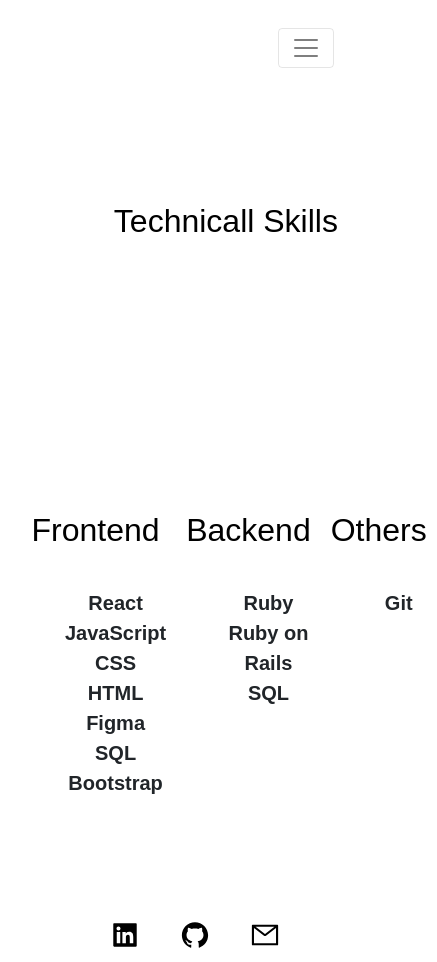
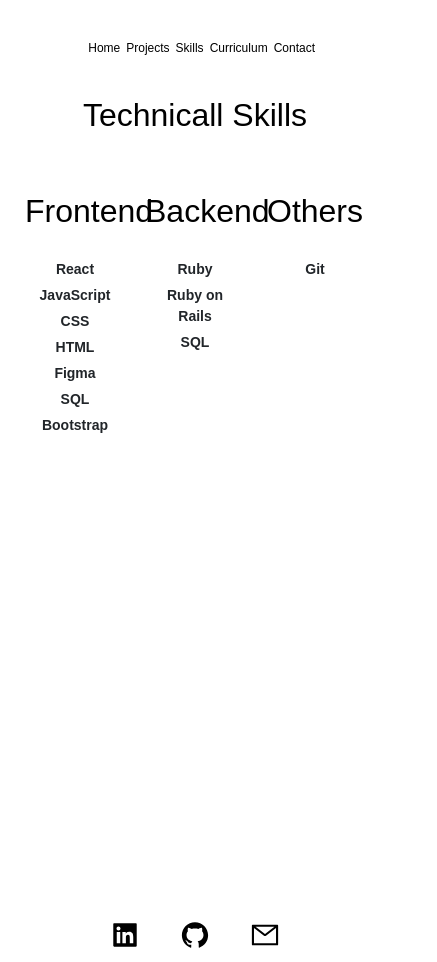
Before and after one commit to josejulio28/portfolio, a React (Create React App) app: page /tech in a window 390 px wide. Shown: the whole page, 437 px wide, since content can reach past the window. Built offline with nearby package versions, Linux system fonts and the light colour scheme.

Commit message:
changes in media queries in portfolio and tech skills, changed font, responsiveness of the navbar and improved responsiveness in portfolio, about page

```diff
--- a/package.json
+++ b/package.json
@@ -9,6 +9,7 @@
     "@fortawesome/fontawesome-svg-core": "^1.2.36",
     "@fortawesome/free-solid-svg-icons": "^5.15.4",
     "@fortawesome/react-fontawesome": "^0.1.15",
+    "@mui/material": "^5.0.4",
     "@testing-library/jest-dom": "^5.11.4",
     "@testing-library/react": "^11.1.0",
     "@testing-library/user-event": "^12.1.10",
--- a/src/App.css
+++ b/src/App.css
@@ -1,6 +1,6 @@
 .App {
   text-align: center;
-  font-family: "Nunito", sans-serif;
+  font-family: "Sora", sans-serif;
   height: 100%;
 }
 
@@ -24,3 +24,4 @@
 }
 
 @import url("https://fonts.googleapis.com/css2?family=Nunito:wght@300&display=swap");
+@import url("https://fonts.googleapis.com/css2?family=Sora&display=swap");
--- a/src/contents/about.js
+++ b/src/contents/about.js
@@ -1,11 +1,10 @@
 import React from "react";
 import "../styles/about.css";
 import Image from "../images/Julio.jpg";
-import Container from "react-bootstrap/Container";
 
 function about() {
   return (
-    <Container>
+    <div className="container">
       <div>
         <h1>José Júlio Gonçalves Ferreira</h1>
       </div>
@@ -39,7 +38,7 @@
           <p>Expressing myself clearly, </p>
         </div>
       </div>
-    </Container>
+    </div>
   );
 }
 
--- a/src/contents/navbar.js
+++ b/src/contents/navbar.js
@@ -1,5 +1,5 @@
 import React, { Component } from "react";
-import { NavLink } from "react-router-dom";
+import { Link } from "react-router-dom";
 import "../styles/navbar.css";
 import { Navbar, Nav } from "react-bootstrap";
 
@@ -7,30 +7,21 @@
   render() {
     return (
       <div className="Navbar_container">
-        <Navbar expand="lg">
-          <Navbar.Toggle aria-controls="basic-navbar-nav" />
-          <Navbar.Collapse id="basic-navbar-nav">
-            <Nav className="me-auto">
-              <NavLink to="/" className="link">
-                Home
-              </NavLink>
-              <NavLink to="/projects" className="link">
-                Projects
-              </NavLink>
-              <NavLink to="/tech" className="link">
-                {" "}
-                Skills
-              </NavLink>
-              <NavLink to="/julioferreira.pdf" target="_blank" className="link">
-                Curriculum
-              </NavLink>
-              <NavLink to="/contact" className="link">
-                {" "}
-                Contact
-              </NavLink>
-            </Nav>
-          </Navbar.Collapse>
-        </Navbar>
+        <Link to="/" className="link">
+          Home
+        </Link>
+        <Link to="/projects" className="link">
+          Projects
+        </Link>
+        <Link to="/tech" className="link">
+          Skills
+        </Link>
+        <Link to="/julioferreira.pdf" target="_blank" className="link">
+          Curriculum
+        </Link>
+        <Link to="/contact" className="link">
+          Contact
+        </Link>
       </div>
     );
   }
--- a/src/contents/portfolio.js
+++ b/src/contents/portfolio.js
@@ -11,13 +11,7 @@
     <div class="container-portfolio">
       <div className="card-portfolio">
         <h2>Survivors</h2>
-        <div class="flip-card">
-          <img
-            className="img-portfolio"
-            src={survivors}
-            alt="image_survivors"
-          />
-        </div>
+        <img className="img-portfolio" src={survivors} alt="image_survivors" />
         <div className="card-symbols">
           <a href="https://www.womensurvivors.net/" target="_blank">
             <FaChrome size="30px" color="black" />
--- a/src/contents/techskills.js
+++ b/src/contents/techskills.js
@@ -8,7 +8,7 @@
     <div class="container">
       <h2>Technicall Skills </h2>
       <div className="skills">
-        <div className="card-skills" s>
+        <div className="card-skills">
           <h2>Frontend</h2>
           <div>
             <ul>
--- a/src/styles/about.css
+++ b/src/styles/about.css
@@ -1,7 +1,11 @@
+.container {
+  display: flex;
+  flex-direction: column;
+}
 .main-about {
   display: inline-flex;
   width: 100%;
-  height: 100%;
+  height: 500px;
   vertical-align: middle;
   padding-top: 20px;
 }
@@ -33,8 +37,13 @@
 @media (max-width: 544px) {
   .img-about {
     width: 150px;
+    align-self: flex-start;
   } /*1rem = 16px*/
   p {
     size: 10px;
   }
+  .main-about {
+    flex-wrap: wrap;
+    flex-direction: column-reverse;
+  }
 }
--- a/src/styles/footer.css
+++ b/src/styles/footer.css
@@ -7,7 +7,7 @@
   justify-content: space-evenly;
   /* color: #ffdd87;
   background-color: #ffdd87; */
-  position: static; /* Set the navbar to fixed position */
+  flex-shrink: 0; /* Set the navbar to fixed position */
   bottom: 0; /* Position the footer at the bottom of the page */
   width: 100%;
   left: 0px;
--- a/src/styles/navbar.css
+++ b/src/styles/navbar.css
@@ -35,13 +35,18 @@
   }
 }
 
-@media (min-width: 576px) {
-  .container {
+@media (max-width: 576px) {
+  .Navbar_container {
     margin: 1em 2em;
+  }
+  .link {
+    font-size: 12px;
+    flex-wrap: wrap;
+    padding: 3px;
   }
   .Navbar_container h1 {
     white-space: normal;
-    font-size: 20;
+    font-size: 14px;
   }
 }
 
@@ -59,7 +64,7 @@
 @media (min-width: 992px) {
   .Navbar_container h1 {
     white-space: normal;
-    font-size: 20;
+    font-size: ;
   }
 }
 
--- a/src/styles/portfolio.css
+++ b/src/styles/portfolio.css
@@ -2,21 +2,17 @@
   display: inline-flex;
   padding-left: 20px;
   padding-right: 20px;
-  flex-wrap: wrap;
-}
-
-.div-portfolio {
-  justify-content: space-evenly;
-  display: flex;
-  padding: 3px;
-  background-color: #000000;
-  width: 100%;
+  flex-flow: row wrap;
+  align-items: center;
+  align-content: space-between;
 }
 
 .card-portfolio {
   align-items: center;
-  width: 100%;
-  height: 100%;
+  flex-wrap: wrap;
+  flex-direction: row;
+  width: 600px;
+  height: 500px;
   padding-bottom: 4rem;
   margin: 10px;
   position: relative;
@@ -64,7 +60,31 @@
 }
 @media (min-width: 544px) {
   /*1rem = 16px*/
-  p {
-    size: 10px;
+  .card-portfolio {
+    flex-wrap: wrap;
+    flex-direction: column;
+    width: 300px;
+    height: 300px;
+    padding-bottom: 30px;
+  }
+  .img-portfolio {
+    width: 30vh;
   }
 }
+
+/* Medium devices (tablets, 768px and up) The navbar toggle appears at this breakpoint */
+@media (min-width: 768px) {
+  .card-portfolio {
+    flex-wrap: nowrap;
+    width: 800px;
+    height: 800px;
+    padding-bottom: 30px;
+  }
+  .container-portfolio {
+    align-content: space-between;
+  }
+  .img-portfolio {
+    width: 50vh;
+    height: auto;
+  }
+}
--- a/src/styles/techskills.css
+++ b/src/styles/techskills.css
@@ -2,27 +2,27 @@
   /* display: flex; */
   /* position: fixed; */
   min-height: auto;
-  display: grid;
+  display: flex;
   flex-direction: column;
 }
 
 .skills {
   display: flex;
+  /* flex-wrap: wrap; */
+}
+ul {
+  font-size: 0px;
+  list-style: none;
+  padding: 0;
+}
+
+ul li {
+  margin: 5px;
 }
 
 h2 {
   padding-top: 30px;
   padding-bottom: 30px;
-}
-
-.card-skills ul li {
-}
-
-.techskills {
-  display: flex;
-  justify-content: space-around;
-  margin-top: 30px;
-  box-shadow: 20px;
 }
 
 a:link {
@@ -48,38 +48,36 @@
   border-color: black;
   margin: 10px;
   justify-content: space-evenly;
-  width: 100%;
-  height: 100%;
-  position: relative;
-  top: 0;
-  transition: top ease 0.4s;
-  border-radius: 5px;
-  transition: top ease 0.4s;
+  width: 100px;
+  height: 200px;
 }
 
 /* Small devices (landscape phones, 544px and up) */
-@media (min-width: 544px) {
-  h3 {
-    font-size: 0.5rem;
-  } /*1rem = 16px*/
+@media (max-width: 544px) {
 }
 
 /* Medium devices (tablets, 768px and up) The navbar toggle appears at this breakpoint */
-@media (min-width: 768px) {
-  h3 {
-    font-size: 1.5rem;
-  } /*1rem = 16px*/
+@media (max-width: 768px) {
+  .container {
+    display: flex;
+  }
+  .skills {
+    flex-wrap: wrap;
+  }
+  ul {
+    font-size: 0px;
+  }
+  ul li {
+    font-size: 14px;
+  }
+  h2 {
+    padding-top: 20px;
+    padding-bottom: 20px;
+  }
 }
 
 /* Large devices (desktops, 992px and up) */
 @media (min-width: 992px) {
-  h3 {
-    font-size: 1.5rem;
-  } /*1rem = 16px*/
-}
-
-/* Extra large devices (large desktops, 1200px and up) */
-@media (min-width: 1200px) {
   h3 {
     font-size: 1.5rem;
   } /*1rem = 16px*/
```
Also changed, not shown: 1 other file (tests, documents, lock files or other folders).
